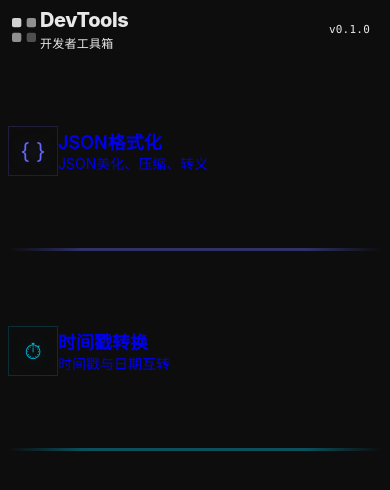
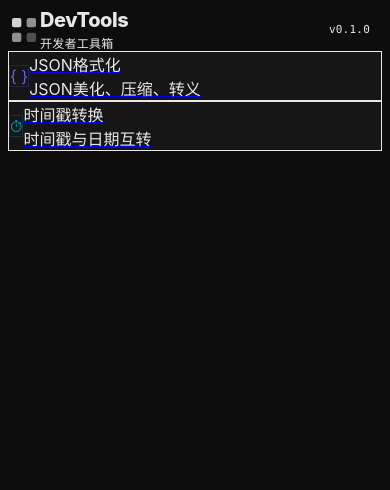
Before and after one commit to phycholee/dev-tools, a Vue app: page / in a window 390 px wide. Shown: the top 490 px of the page. Built offline with nearby package versions, Linux system fonts and the light colour scheme.

Commit message:
refactor(ToolCard): migrate to shadcn-vue Card component

```diff
--- a/src/components/common/ToolCard.vue
+++ b/src/components/common/ToolCard.vue
@@ -1,270 +1,57 @@
 <template>
-  <router-link
-    :to="tool.path"
-    class="tool-card"
-    :style="{ '--tool-color': tool.color || '#6366f1' }"
-  >
-    <div class="card-accent"></div>
-    <div class="card-bottom-glow"></div>
-    <div class="card-glow"></div>
-    <div class="card-content">
-      <div class="card-icon-wrapper">
-        <span class="card-icon">{{ tool.icon }}</span>
-      </div>
-      <div class="card-info">
-        <div class="card-name">{{ tool.name }}</div>
-        <div class="card-desc">{{ tool.description }}</div>
-      </div>
-    </div>
+  <router-link :to="tool.path" class="block group">
+    <Card
+      class="relative overflow-hidden transition-all duration-250 hover:shadow-lg hover:-translate-y-1 border-border/50 hover:border-primary/30"
+      :style="{ '--tool-color': tool.color || '#6366f1' }"
+    >
+      <!-- Left accent bar -->
+      <div
+        class="absolute top-4 bottom-4 left-0 w-1.5 rounded-r transition-all duration-250 group-hover:w-2"
+        :style="{ background: `linear-gradient(180deg, ${tool.color || '#6366f1'} 0%, ${tool.color || '#6366f1'}60 100%)` }"
+      />
+
+      <!-- Bottom glow -->
+      <div
+        class="absolute bottom-0 left-0 right-0 h-0.5 opacity-40 transition-all duration-250 group-hover:opacity-70 group-hover:h-1"
+        :style="{ background: `linear-gradient(90deg, transparent 0%, ${tool.color || '#6366f1'} 20%, ${tool.color || '#6366f1'} 80%, transparent 100%)` }"
+      />
+
+      <CardContent class="flex items-center gap-5 p-6 pl-8">
+        <!-- Icon -->
+        <div
+          class="flex items-center justify-center w-16 h-16 rounded-xl shrink-0 transition-all duration-250 border group-hover:scale-105"
+          :style="{
+            background: `color-mix(in srgb, ${tool.color || '#6366f1'} 15%, var(--bg-tertiary))`,
+            borderColor: `color-mix(in srgb, ${tool.color || '#6366f1'} 20%, transparent)`
+          }"
+        >
+          <span
+            class="text-2xl transition-all duration-250"
+            :style="{ color: tool.color || '#6366f1' }"
+          >
+            {{ tool.icon }}
+          </span>
+        </div>
+
+        <!-- Info -->
+        <div class="flex flex-col gap-1">
+          <div class="text-xl font-semibold text-foreground transition-colors duration-150 group-hover:text-primary">
+            {{ tool.name }}
+          </div>
+          <div class="text-sm text-muted-foreground leading-relaxed">
+            {{ tool.description }}
+          </div>
+        </div>
+      </CardContent>
+    </Card>
   </router-link>
 </template>
 
 <script setup lang="ts">
+import { Card, CardContent } from '@/components/ui/card'
 import type { ToolDefinition } from '../../types/tool'
 
 defineProps<{
   tool: ToolDefinition
 }>()
 </script>
-
-<style scoped>
-.tool-card {
-  position: relative;
-  display: flex;
-  align-items: center;
-  justify-content: flex-start;
-  padding: var(--spacing-xl) var(--spacing-2xl);
-  padding-left: calc(var(--spacing-2xl) + 12px);
-  background:
-    linear-gradient(
-      135deg,
-      color-mix(in srgb, var(--tool-color) 6%, var(--bg-card)) 0%,
-      var(--bg-card) 50%
-    ),
-    var(--bg-card);
-  border: 1px solid color-mix(in srgb, var(--tool-color) 15%, var(--border-color));
-  border-radius: var(--radius-xl);
-  text-decoration: none;
-  overflow: hidden;
-  transition:
-    border-color var(--transition-base),
-    transform var(--transition-base),
-    box-shadow var(--transition-base),
-    background var(--transition-base);
-  cursor: pointer;
-  min-height: 200px;
-}
-
-/* 左边颜色装饰条 - 更宽 */
-.card-accent {
-  position: absolute;
-  top: var(--spacing-lg);
-  bottom: var(--spacing-lg);
-  left: 0;
-  width: 6px;
-  background: linear-gradient(
-    180deg,
-    var(--tool-color) 0%,
-    color-mix(in srgb, var(--tool-color) 60%, transparent) 100%
-  );
-  border-radius: 0 3px 3px 0;
-  opacity: 0.8;
-  transition:
-    opacity var(--transition-base),
-    width var(--transition-base);
-}
-
-.tool-card:hover .card-accent {
-  opacity: 1;
-  width: 8px;
-}
-
-/* 底部渐变色带 */
-.card-bottom-glow {
-  position: absolute;
-  bottom: 0;
-  left: 0;
-  right: 0;
-  height: 3px;
-  background: linear-gradient(
-    90deg,
-    transparent 0%,
-    var(--tool-color) 20%,
-    var(--tool-color) 80%,
-    transparent 100%
-  );
-  opacity: 0.4;
-  transition: opacity var(--transition-base), height var(--transition-base);
-}
-
-.tool-card:hover .card-bottom-glow {
-  opacity: 0.7;
-  height: 4px;
-}
-
-/* 发光效果层 */
-.card-glow {
-  position: absolute;
-  top: 0;
-  left: 0;
-  right: 0;
-  bottom: 0;
-  background:
-    radial-gradient(
-      400px circle at var(--mouse-x, 30%) var(--mouse-y, 50%),
-      color-mix(in srgb, var(--tool-color) 6%, transparent),
-      transparent 40%
-    ),
-    linear-gradient(
-      135deg,
-      color-mix(in srgb, var(--tool-color) 3%, transparent) 0%,
-      transparent 50%
-    );
-  opacity: 0;
-  transition: opacity var(--transition-base);
-  pointer-events: none;
-}
-
-.tool-card:hover {
-  border-color: color-mix(in srgb, var(--tool-color) 35%, transparent);
-  transform: translateY(-4px);
-  background:
-    linear-gradient(
-      135deg,
-      color-mix(in srgb, var(--tool-color) 10%, var(--bg-card)) 0%,
-      color-mix(in srgb, var(--tool-color) 3%, var(--bg-card)) 50%,
-      var(--bg-card) 100%
-    ),
-    var(--bg-card);
-  box-shadow:
-    0 8px 24px rgba(0, 0, 0, 0.3),
-    0 0 0 1px color-mix(in srgb, var(--tool-color) 15%, transparent),
-    0 4px 20px color-mix(in srgb, var(--tool-color) 10%, transparent);
-}
-
-.tool-card:hover .card-glow {
-  opacity: 1;
-}
-
-.card-content {
-  position: relative;
-  display: flex;
-  flex-direction: row;
-  align-items: center;
-  text-align: left;
-  gap: var(--spacing-lg);
-}
-
-.card-icon-wrapper {
-  display: flex;
-  align-items: center;
-  justify-content: center;
-  width: 64px;
-  height: 64px;
-  background: color-mix(in srgb, var(--tool-color) 15%, var(--bg-tertiary));
-  border-radius: var(--radius-lg);
-  flex-shrink: 0;
-  transition:
-    background var(--transition-base),
-    transform var(--transition-base),
-    box-shadow var(--transition-base);
-  border: 1px solid color-mix(in srgb, var(--tool-color) 20%, transparent);
-}
-
-.tool-card:hover .card-icon-wrapper {
-  background: color-mix(in srgb, var(--tool-color) 25%, var(--bg-tertiary));
-  transform: scale(1.08);
-  box-shadow:
-    0 0 24px color-mix(in srgb, var(--tool-color) 20%, transparent),
-    inset 0 0 12px color-mix(in srgb, var(--tool-color) 10%, transparent);
-  border-color: color-mix(in srgb, var(--tool-color) 35%, transparent);
-}
-
-.card-icon {
-  font-size: 28px;
-  color: var(--tool-color);
-  transition: transform var(--transition-base);
-  filter: drop-shadow(0 0 8px color-mix(in srgb, var(--tool-color) 30%, transparent));
-}
-
-.tool-card:hover .card-icon {
-  transform: scale(1.1);
-  filter: drop-shadow(0 0 12px color-mix(in srgb, var(--tool-color) 50%, transparent));
-}
-
-.card-info {
-  display: flex;
-  flex-direction: column;
-  gap: var(--spacing-xs);
-  flex: 1;
-}
-
-.card-name {
-  font-size: 24px;
-  font-weight: 600;
-  color: var(--text-primary);
-  transition: color var(--transition-fast);
-}
-
-.tool-card:hover .card-name {
-  color: var(--tool-color);
-}
-
-.card-desc {
-  font-size: 14px;
-  color: var(--text-secondary);
-  line-height: 1.4;
-}
-
-/* 动画入场 */
-.tool-card {
-  animation: fadeIn 0.4s ease-out backwards;
-}
-
-@media (max-width: 768px) {
-  .tool-card {
-    padding: var(--spacing-md) var(--spacing-lg);
-    padding-left: calc(var(--spacing-lg) + 12px);
-  }
-
-  .card-icon-wrapper {
-    width: 52px;
-    height: 52px;
-  }
-
-  .card-icon {
-    font-size: 24px;
-  }
-
-  .card-name {
-    font-size: 18px;
-  }
-
-  .card-content {
-    gap: var(--spacing-md);
-  }
-}
-
-@media (max-width: 480px) {
-  .tool-card {
-    padding: var(--spacing-md);
-    padding-left: calc(var(--spacing-md) + 12px);
-  }
-
-  .card-content {
-    flex-direction: row;
-    text-align: left;
-    gap: var(--spacing-sm);
-  }
-
-  .card-icon-wrapper {
-    width: 48px;
-    height: 48px;
-    flex-shrink: 0;
-  }
-
-  .card-icon {
-    font-size: 22px;
-  }
-}
-</style>
```
